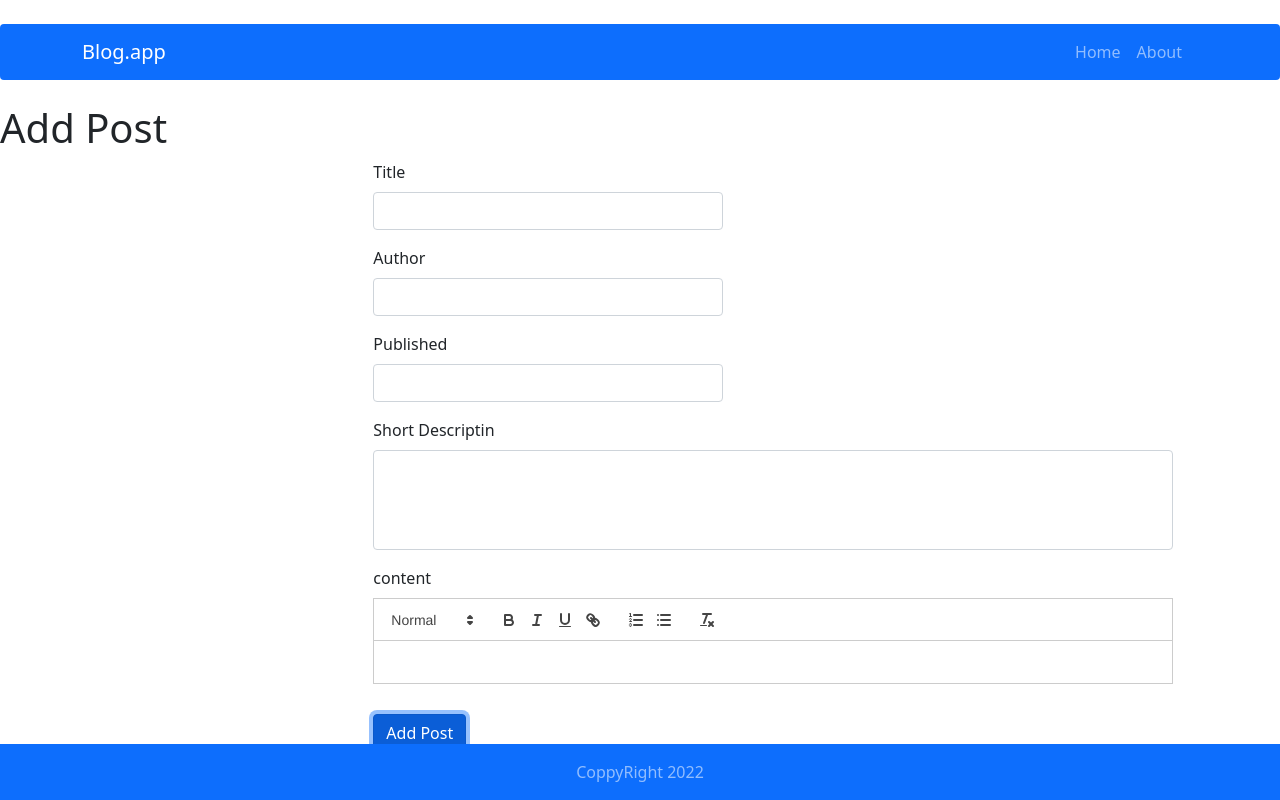
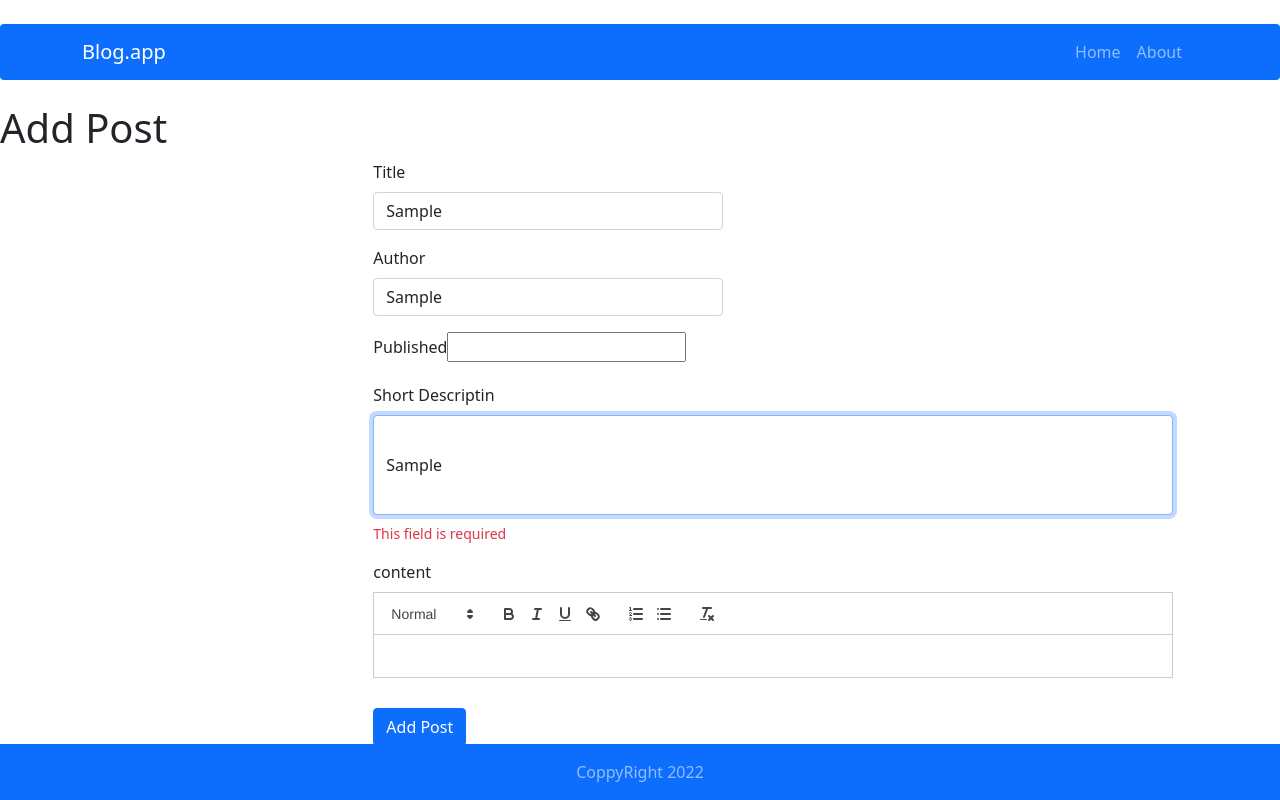
Before and after one commit to mocarz21/CRUD, a React (Create React App) app: page /post/add in a window 1280 px wide. Both pictures are taken after typing "Sample", "Sample", "Sample", "Sample" into the empty fields and a click on the button "Add Post". Built offline with nearby package versions, Linux system fonts and the light colour scheme.

Commit message:
Add datePicker, reactQuill, validation

```diff
--- a/package.json
+++ b/package.json
@@ -9,7 +9,9 @@
     "bootstrap": "5.1.3",
     "react": "^18.2.0",
     "react-bootstrap": "2.0",
+    "react-datepicker": "^4.8.0",
     "react-dom": "^18.2.0",
+    "react-hook-form": "7.19.5",
     "react-quill": "^2.0.0",
     "react-redux": "7.2.6",
     "react-router-dom": "6.0.1",
--- a/src/components/features/AllPosts.js
+++ b/src/components/features/AllPosts.js
@@ -1,7 +1,9 @@
 import Button from 'react-bootstrap/Button';
 import Card from 'react-bootstrap/Card';
 import { useSelector } from 'react-redux';
-import { useParams} from 'react-router';
+import { NavLink } from 'react-router-dom';
+import dateToStr from '../../utils/dateToStr'
+
 
 
 
@@ -19,10 +21,10 @@ const AllPosts =()=>{
           <Card.Title>{post.title}</Card.Title>
           <Card.Text>
             <h2>Author: {post.author}</h2>
-            <h2>Published: {post.publishedDate}</h2>
+            <h2>Published: {dateToStr(post.publishedDate)}</h2>
             <h2>{post.shortDescription}</h2>
           </Card.Text>
-          <Button  variant="primary" href={"/post/"+ post.id}>Read More</Button>
+          <Button  variant="primary" as={NavLink} to={'/post/'+ post.id}>Read More</Button>
         </Card.Body>
       </Card>)}
     </div>
--- a/src/components/features/PostForm.js
+++ b/src/components/features/PostForm.js
@@ -2,57 +2,78 @@ import Button from 'react-bootstrap/Button';
 import Form from 'react-bootstrap/Form';
 import { useState } from 'react';
 import { useParams} from 'react-router'
-
 import ReactQuill from 'react-quill'
 import 'react-quill/dist/quill.snow.css';
+import DatePicker from "react-datepicker";
+import "react-datepicker/dist/react-datepicker.css";
+import { useForm } from "react-hook-form";
 
-const PostForm = ({action, actionText, ...props}) =>{    {/*czemu te ... przed props */}
+const PostForm = ({action, actionText, ...props}) =>{
+
+    const { register, handleSubmit: validate, formState: { errors } } = useForm();
 
     const post = props.post || {}
     const [title, setTitle]= useState(post.title || '');
     const [author, setAuthor]= useState(post.author || '');
     const [published, setPublished]= useState(post.publishedDate || '');
     const [description, setDescription] =useState(post.shortDescription || '');
-    const [content, setContent]= useState(post.content || '')
+    const [content, setContent]= useState(post.content || '');
+    const [dateError, setDateError] = useState(false);
+    const [contentError, setContentError] = useState(false);
     const {id} =useParams();
 
     const runSubmit = e =>{
-        e.preventDefault();
+        setContentError(!content)
+        setDateError(!published)
+        if(content && published){
             action({title,author,published,description,content,id});
             setTitle('')
             setAuthor('')
             setPublished('')
             setDescription('')
             setContent('')
+            //window.location.href = "/";
         }
 
 
+    }
+
     return(
-    <Form onSubmit={runSubmit} className="center col-md-5 mx-auto">
+    <Form onSubmit={validate(runSubmit)} className="center col-md-5 mx-auto">
         <Form.Group className="mb-3">
             <Form.Label htmlFor="disabledTextInput">Title</Form.Label>
-            <Form.Control style={{ width: '350px' }} id="disabledTextInput" value= {title} onChange={e=> setTitle(e.target.value)}/>
+            <Form.Control
+                {...register("title", {required: true, minLength: 3})} style={{ width: '350px' }} id="disabledTextInput" value= {title} onChange={e=> setTitle(e.target.value)}
+            />
+                {errors.title && <small className="d-block form-text text-danger mt-2">This field is required</small>}
         </Form.Group>
         <Form.Group className="mb-3">
             <Form.Label htmlFor="disabledTextInput">Author</Form.Label>
-            <Form.Control style={{ width: '350px' }} id="disabledTextInput"  value= {author} onChange={e=>setAuthor(e.target.value)}/>
+            <Form.Control
+                {...register("author", {required: true, minLength: 3})} style={{ width: '350px' }} id="disabledTextInput"  value= {author} onChange={e=>setAuthor(e.target.value)}
+            />
+                {errors.author && <small className="d-block form-text text-danger mt-2">This field is required</small>}
         </Form.Group>
         <Form.Group className="mb-3">
             <Form.Label htmlFor="disabledTextInput">Published</Form.Label>
-            <Form.Control style={{ width: '350px' }} id="disabledTextInput" value= {published} onChange={e=>setPublished(e.target.value)}/>
+            <DatePicker dateFormat="dd/MM/yyyy" selected={published} onChange={(date) => setPublished(date)} />
+            {dateError && <small className="d-block form-text text-danger mt-2">Published can't be empty</small>}
         </Form.Group>
         <Form.Group className="mb-3">
             <Form.Label htmlFor="disabledTextInput">Short Descriptin</Form.Label>
-            <Form.Control style={{ width: '800px', minHeight: '100px' }}id="disabledTextInput" value= {description} onChange={e=>setDescription(e.target.value)}/>
+            <Form.Control
+                {...register("description", {required: true, minLength: 20})} style={{ width: '800px', minHeight: '100px' }}id="disabledTextInput" value= {description} onChange={e=>setDescription(e.target.value)}
+            />
+                {errors.description && <small className="d-block form-text text-danger mt-2">This field is required</small>}
         </Form.Group>
         <Form.Group className="mb-3">
             <Form.Label htmlFor="disabledTextInput">content</Form.Label>
-            <ReactQuill style={{ width: '800px', minHeight: '100px' }} value= {content} onChange={e=>setContent(e.target.value)}/>
+            <ReactQuill style={{ width: '800px', minHeight: '100px' }} value= {content} onChange={e=>setContent(e)}/>
+            {contentError && <small className="d-block form-text text-danger mt-2">Content can't be empty</small>}
         </Form.Group>
-        <Button type="submit">{actionText}</Button>
+        <Button  type="submit">{actionText}</Button>
     </Form>
     )
 
 }
-
 export default PostForm;
--- a/src/components/pages/Article.js
+++ b/src/components/pages/Article.js
@@ -7,9 +7,9 @@ import { Navigate } from 'react-router-dom'
 import React, { useState } from 'react';
 import Modal from 'react-bootstrap/Modal';
 import { useDispatch } from 'react-redux';
-import {deletePost} from '../../redux/store'
-import { NavLink } from 'react-router-dom'
-import { Link } from 'react-router-dom'
+import {deletePost} from '../../redux/store';
+import { NavLink } from 'react-router-dom';
+import dateToStr from '../../utils/dateToStr'
 
 const Article =()=>{
 
@@ -61,9 +61,12 @@ const Article =()=>{
                     <Card.Body>
                         <Card.Title  >{postData.title}</Card.Title>
                         <Card.Subtitle className="mb-2 text-muted">{postData.author}</Card.Subtitle>
-                        <Card.Subtitle className="mb-2 text-muted">{postData.publishedDate}</Card.Subtitle>
+                        <Card.Subtitle className="mb-2 text-muted">{dateToStr(postData.publishedDate)}</Card.Subtitle>
                         <Card.Text>
                             {postData.shortDescription}
+                        </Card.Text>
+                        <Card.Text>
+                            {<p dangerouslySetInnerHTML={{ __html: postData.content }} />}
                         </Card.Text>
                     </Card.Body>
                 </Card>
--- a/src/components/pages/EditPost.js
+++ b/src/components/pages/EditPost.js
@@ -3,6 +3,8 @@ import PostForm from '../features/PostForm';
 import { useParams} from 'react-router'
 import { useSelector } from 'react-redux';
 import { getPostData, postEdit } from '../../redux/store';
+
+
 
 const EditPost =()=>{
 
--- a/src/redux/initialState.js
+++ b/src/redux/initialState.js
@@ -1,3 +1,4 @@
+
 const initialState = {
     posts:[
         {
@@ -5,7 +6,7 @@ const initialState = {
             title: '123',
             shortDescription: 'Magic of number 4',
             content: 'Magic',
-            publishedDate: '01-04-2022',
+            publishedDate: new Date('2019-07-24'),
             author: 'John Doe'
       },
       {
@@ -13,7 +14,7 @@ const initialState = {
             title: 'Run Forest',
             shortDescription: 'run or not to run',
             content: 'Run',
-            publishedDate: '12-12-2022',
+            publishedDate: new Date('2022-02-12'),
             author: 'Ralph Bignose'
       },
       {
@@ -21,7 +22,7 @@ const initialState = {
             title: 'Back to school',
             shortDescription: 'Need Water',
             content: 'Fire at school',
-            publishedDate: '22-02-2022',
+            publishedDate: new Date('2022-02-10'),
             author: 'Man inFire'
       },
       {
@@ -29,7 +30,7 @@ const initialState = {
             title: 'My name is ....',
             shortDescription: 'Eminem',
             content: 'Music',
-            publishedDate: '06-04-2022',
+            publishedDate: new Date('2022-06-05'),
             author: 'Jonathan Blekot'
        },
 
--- /dev/null
+++ b/src/utils/dateToStr.js
@@ -0,0 +1,16 @@
+
+
+
+const dateToStr = getData => {
+
+    let strDate = getData.getDate() + ':' + (getData.getMonth()+1) + ':' + getData.getFullYear()
+
+    return(
+
+        strDate
+
+    )
+
+}
+
+export default dateToStr
```
Also changed, not shown: 1 other file (tests, documents, lock files or other folders). Lines whose indentation alone changed are shown as unchanged.
